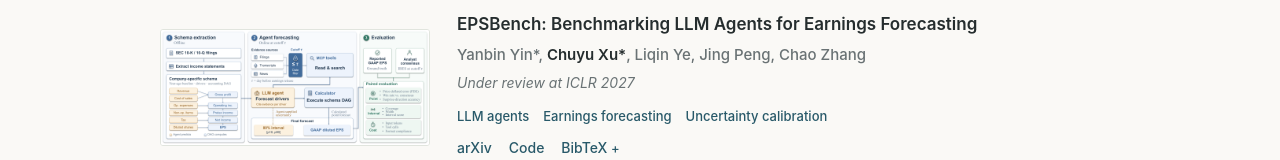
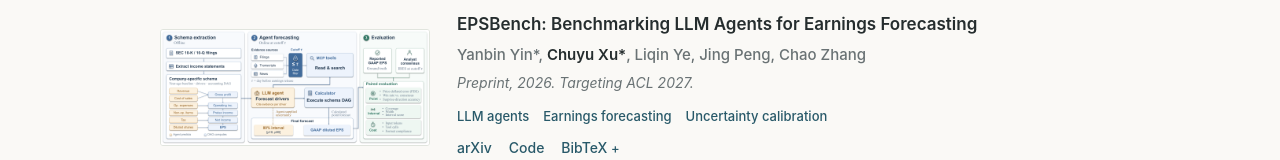
Before and after one commit to chuyuxu/chuyuxu.github.io, a plain HTML site: page index.html in a window 1280 px wide. Shown: the part 732-892 px from the top of the page. Drawn offline with Linux system fonts and the light colour scheme.

Commit message:
Update EPSBench preprint status and CV description

```diff
--- a/index.html
+++ b/index.html
@@ -23,7 +23,7 @@
 </section>
 <section id="news" class="section news-section"><h2>News</h2><div class="news-item"><time datetime="2026-10">Oct 2026</time><p><a href="https://arxiv.org/abs/2610.38293">EPSBench</a> is now available on arXiv.</p></div></section>
 <section id="publications" class="section"><h2>Publications &amp; preprints</h2><p class="section-note">* Equal contribution.</p>
-<article class="publication"><a class="paper-figure-link" href="assets/epsbench.png" target="_blank" rel="noopener" title="Open original paper figure"><img class="paper-figure" src="assets/epsbench.png" alt="Figure 1 from EPSBench: schema extraction, agent forecasting, and evaluation." width="1364" height="584" loading="lazy"></a><div class="paper-details"><h3><a href="https://arxiv.org/abs/2610.38293">EPSBench: Benchmarking LLM Agents for Earnings Forecasting</a></h3><p class="authors">Yanbin Yin*, <strong>Chuyu Xu*</strong>, Liqin Ye, Jing Peng, Chao Zhang</p><p class="venue">Under review at ICLR 2027</p><ul class="paper-keywords" aria-label="Research keywords"><li>LLM agents</li><li>Earnings forecasting</li><li>Uncertainty calibration</li></ul><div class="paper-links"><a href="https://arxiv.org/abs/2610.38293" target="_blank" rel="noopener">arXiv</a><a href="https://github.com/chuyuxu/epsbench" target="_blank" rel="noopener">Code</a><button class="bibtex-toggle" type="button" aria-expanded="false" aria-controls="eps-bibtex">BibTeX <span aria-hidden="true">+</span></button></div><div class="bibtex-panel" id="eps-bibtex" hidden><pre><code>@misc{yin2026epsbench,
+<article class="publication"><a class="paper-figure-link" href="assets/epsbench.png" target="_blank" rel="noopener" title="Open original paper figure"><img class="paper-figure" src="assets/epsbench.png" alt="Figure 1 from EPSBench: schema extraction, agent forecasting, and evaluation." width="1364" height="584" loading="lazy"></a><div class="paper-details"><h3><a href="https://arxiv.org/abs/2610.38293">EPSBench: Benchmarking LLM Agents for Earnings Forecasting</a></h3><p class="authors">Yanbin Yin*, <strong>Chuyu Xu*</strong>, Liqin Ye, Jing Peng, Chao Zhang</p><p class="venue">Preprint, 2026. Targeting ACL 2027.</p><ul class="paper-keywords" aria-label="Research keywords"><li>LLM agents</li><li>Earnings forecasting</li><li>Uncertainty calibration</li></ul><div class="paper-links"><a href="https://arxiv.org/abs/2610.38293" target="_blank" rel="noopener">arXiv</a><a href="https://github.com/chuyuxu/epsbench" target="_blank" rel="noopener">Code</a><button class="bibtex-toggle" type="button" aria-expanded="false" aria-controls="eps-bibtex">BibTeX <span aria-hidden="true">+</span></button></div><div class="bibtex-panel" id="eps-bibtex" hidden><pre><code>@misc{yin2026epsbench,
   title={EPSBench: Benchmarking LLM Agents for Earnings Forecasting},
   author={Yanbin Yin and Chuyu Xu and Liqin Ye and Jing Peng and Chao Zhang},
   year={2026},
```
Also changed, not shown: 1 other file.
